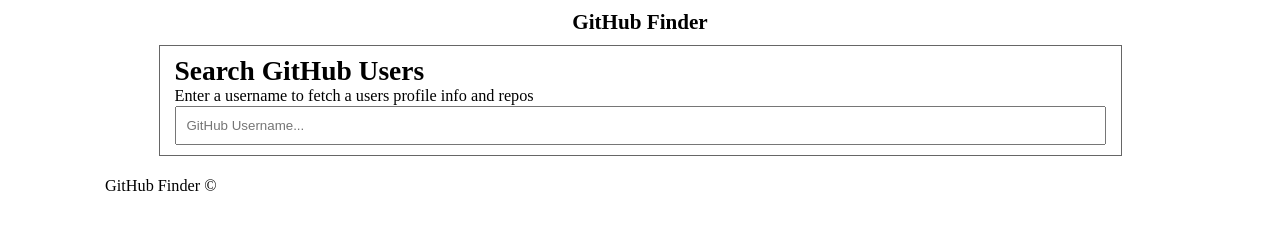
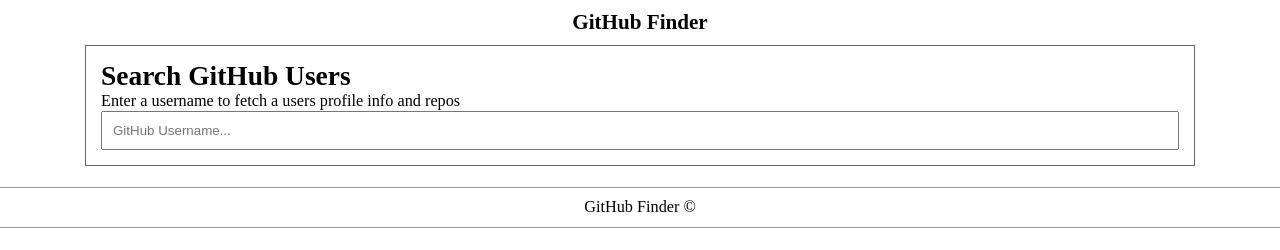
Before and after one commit to chumex412/Github-finder, a plain HTML site: page index.html in a window 1280 px wide. Drawn offline with Linux system fonts and the light colour scheme.

Commit message:
Added footer styling and modified the btn class

```diff
--- a/Asset/CSS/style.css
+++ b/Asset/CSS/style.css
@@ -91,6 +91,16 @@ body {
   margin-bottom: 2rem;
 }
 
+.card {
+  max-width: 100%;
+  min-height: 100%;
+  border: 1px solid #666;
+}
+
+.card-body {
+  padding: 1.5rem;
+}
+
 .btn {
   width: 100%;
   display: inline-block;
@@ -117,6 +127,7 @@ body {
 .badge {
   font-size: var(--parag);
   padding: 0.5rem 1.5rem;
+  margin-bottom: 0.5rem;
   border-radius: 0.25rem;
   display: inline-block;
   text-align: center;
@@ -146,16 +157,18 @@ body {
 }
 
 .badge-warning {
-  color: rgb(33, 37, 41);
+  color: rgb(255, 255, 255);
   background-color: rgb(255, 193, 7);
 }
 
 .alert {
   font-size: var(--parag);
   padding: 1rem;
+  margin: 1rem auto;
   text-align: center;
   color: #fff;
   background-color: #d33949;
+  width: 100%;
 }
 
 .img-fluid {
@@ -187,20 +200,24 @@ nav {
   text-align: center;
 }
 
-.card {
-  width: 100%;
-  margin: 0 auto;
-  min-height: 100%;
-  border: 1px solid #666;
-}
-
-.card-body {
-  padding: 1rem 1.5rem;
-}
-
 input {
   padding: 1rem;
   width: 100%;
+}
+
+input:focus {
+  outline: none;
+}
+
+.link {
+  text-decoration: none;
+}
+
+footer {
+  text-align: center;
+  padding: 1rem;
+  border-bottom: 1px solid #999;
+  border-top: 1px solid #999;
 }
 
 @media (min-width: 600px) {
@@ -218,13 +235,9 @@ input {
   :root {
     --type-scale: 1.25;
   }
-
-  .card {
-    max-width: 90%;
-  }
 }
 
-@media (min-width: 987px) {
+@media (min-width: 992px) {
   :root {
     --type-scale: 1.3;
     --base-size: 1.25rem;
@@ -257,10 +270,14 @@ input {
   .col-6 {
     --width: 6;
   }
+
+  .badge {
+    margin-bottom: 0;
+  }
 }
 
 @media (min-width: 1200px) {
   .container {
-    max-width: 1100px;
+    max-width: 1140px;
   }
 }
```
